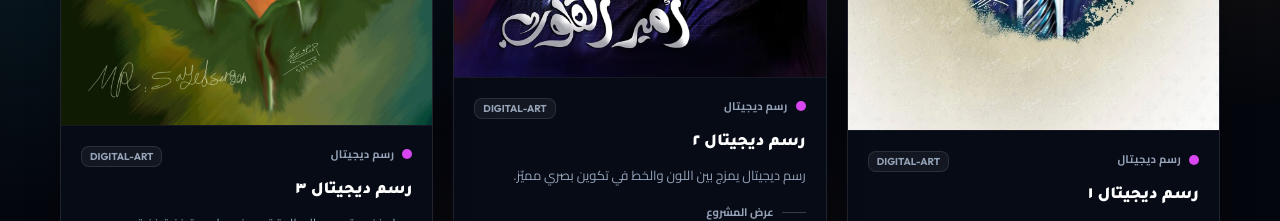
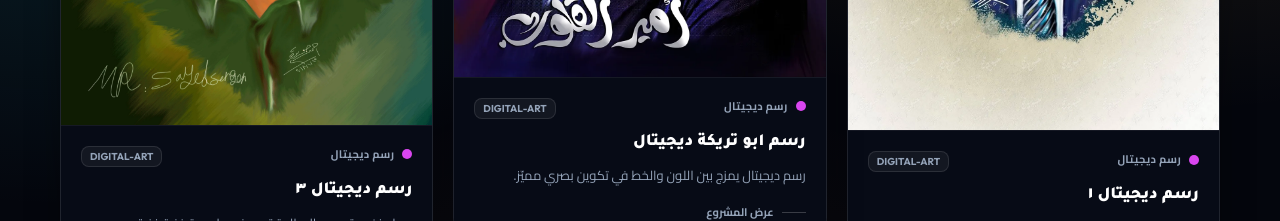
Before and after one commit to yoousafpoping-gif/gwida-design, a React (Vite) app: page / in a window 1280 px wide. Shown: the part 9040-9261 px from the top of the page. Built offline with nearby package versions, Linux system fonts and the light colour scheme.

Commit message:
Rename Aboutrika art and fix zoom cursor

```diff
--- a/src/components/Portfolio.jsx
+++ b/src/components/Portfolio.jsx
@@ -50,7 +50,7 @@ function Card({ item, onOpen, index }) {
         delay: Math.min(index * 0.04, 0.4),
         ease: [0.22, 1, 0.36, 1],
       }}
-      className="group mb-5 break-inside-avoid overflow-hidden rounded-3xl border border-line bg-surface-2 shadow-glass transition-all duration-500 hover:-translate-y-1.5 hover:border-gold-ink/45 hover:shadow-lift"
+      className="group mb-5 cursor-zoom-in break-inside-avoid overflow-hidden rounded-3xl border border-line bg-surface-2 shadow-glass transition-all duration-500 hover:-translate-y-1.5 hover:border-gold-ink/45 hover:shadow-lift"
     >
       <button
         onClick={() => onOpen(item)}
@@ -90,7 +90,7 @@ function Card({ item, onOpen, index }) {
               onError={() => setFailed(true)}
               /* h-auto + w-full + object-contain => full image, no crop,
                  no distortion, height driven purely by intrinsic ratio. */
-              className={`block h-auto w-full object-contain transition-opacity duration-700 ${
+              className={`block h-auto w-full cursor-zoom-in object-contain transition-opacity duration-700 ${
                 loaded ? 'opacity-100' : 'opacity-0'
               }`}
             />
@@ -187,7 +187,7 @@ function MenuSide({ image, caption, side, onOpen, index }) {
   const ratio = `${image.width} / ${image.height}`
 
   return (
-    <figure className="group overflow-hidden rounded-2xl border border-line bg-surface-2 shadow-glass transition-all duration-500 hover:-translate-y-1 hover:border-gold-ink/45 hover:shadow-lift">
+    <figure className="group cursor-zoom-in overflow-hidden rounded-2xl border border-line bg-surface-2 shadow-glass transition-all duration-500 hover:-translate-y-1 hover:border-gold-ink/45 hover:shadow-lift">
       <button
         onClick={() => onOpen(image)}
         className="block w-full cursor-zoom-in text-start"
@@ -219,7 +219,7 @@ function MenuSide({ image, caption, side, onOpen, index }) {
               decoding="async"
               onLoad={() => setLoaded(true)}
               onError={() => setFailed(true)}
-              className={`block h-auto w-full object-contain transition-opacity duration-700 ${
+              className={`block h-auto w-full cursor-zoom-in object-contain transition-opacity duration-700 ${
                 loaded ? 'opacity-100' : 'opacity-0'
               }`}
             />
@@ -292,7 +292,7 @@ function MenuGallery({ menus }) {
               delay: Math.min(i * 0.05, 0.35),
               ease: [0.22, 1, 0.36, 1],
             }}
-            className="mb-6 inline-block w-full break-inside-avoid overflow-hidden rounded-3xl border border-line bg-surface-2/60 p-4 shadow-glass sm:p-5"
+            className="mb-6 inline-block w-full cursor-zoom-in break-inside-avoid overflow-hidden rounded-3xl border border-line bg-surface-2/60 p-4 shadow-glass sm:p-5"
           >
             <div className="mb-4 flex flex-wrap items-center justify-between gap-3">
               <span className="inline-flex items-center gap-2">
--- a/src/data/site.js
+++ b/src/data/site.js
@@ -110,7 +110,7 @@ const portfolioData = [
   { image: 'portfolio-assets/سوشيال ميديا/فول نور 4.webp', category: 'سوشيال ميديا', badgeColor: 'bg-cyan-500', title: 'مزاج الجمهور', enTitle: 'Audience Mood', enDesc: 'A visual composition highlighting the range of side dishes that complete the main meal.', description: 'تكوين بصري يبرز تنوع الأصناف الجانبية التي تكمل الوجبة الأساسية.' },
   { image: 'portfolio-assets/سوشيال ميديا/فول نور 5.webp', category: 'سوشيال ميديا', badgeColor: 'bg-cyan-500', title: 'أصلي مصري', enTitle: 'Authentically Egyptian', enDesc: 'A visual identity reflecting Egyptian heritage and tradition, using lively colours and bold type.', description: 'هوية بصرية تعكس الأصالة والتراث المصري باستخدام ألوان حيوية ونصوص جريئة.' },
   { image: 'portfolio-assets/digital-art/digital-art-1.webp', category: 'رسم ديجيتال', badgeColor: 'bg-fuchsia-500', title: 'رسم ديجيتال ١', enTitle: 'Digital Painting 1', enDesc: 'A digitally painted artwork with a creative artistic spirit and fine, expressive detail.', description: 'لوحة مرسومة رقميّاً بروح فنية إبداعية وتفاصيل دقيقة ومعبّرة.' },
-  { image: 'portfolio-assets/digital-art/digital-art-2.webp', category: 'رسم ديجيتال', badgeColor: 'bg-fuchsia-500', title: 'رسم ديجيتال ٢', enTitle: 'Digital Painting 2', enDesc: 'A digital painting blending colour and line into a distinctive visual composition.', description: 'رسم ديجيتال يمزج بين اللون والخط في تكوين بصري مميّز.' },
+  { image: 'portfolio-assets/digital-art/digital-art-2.webp', category: 'رسم ديجيتال', badgeColor: 'bg-fuchsia-500', title: 'رسم ابو تريكة ديجيتال', enTitle: 'Aboutrika Digital Painting', enDesc: 'A digital painting blending colour and line into a distinctive visual composition.', description: 'رسم ديجيتال يمزج بين اللون والخط في تكوين بصري مميّز.' },
   { image: 'portfolio-assets/digital-art/digital-art-3.webp', category: 'رسم ديجيتال', badgeColor: 'bg-fuchsia-500', title: 'رسم ديجيتال ٣', enTitle: 'Digital Painting 3', enDesc: 'A high-resolution digital artwork crafted with a rich, artistic touch.', description: 'عمل فني رقمي عالي الدقة مصنوع بلمسة فنية غنية.' },
 ]
 
```
